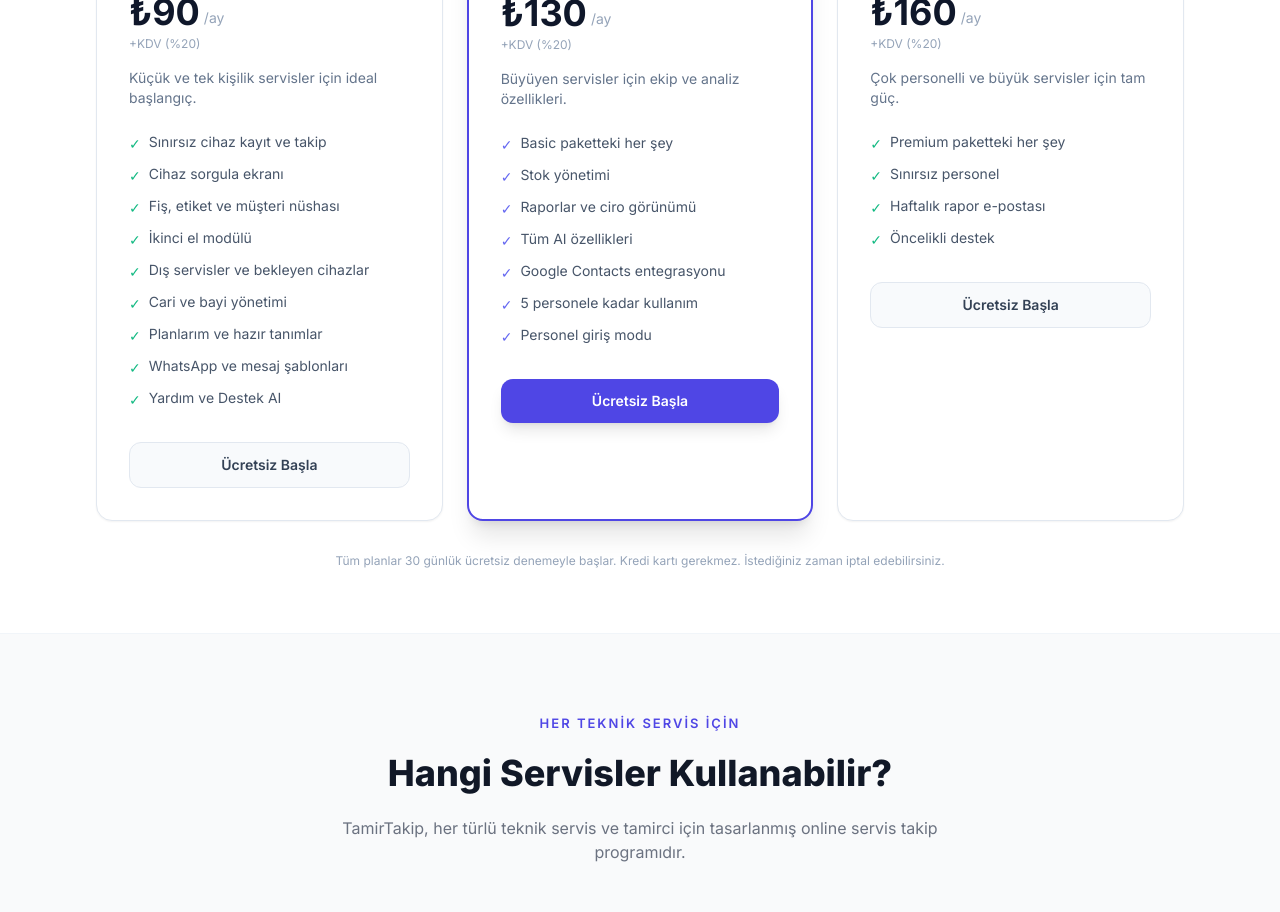
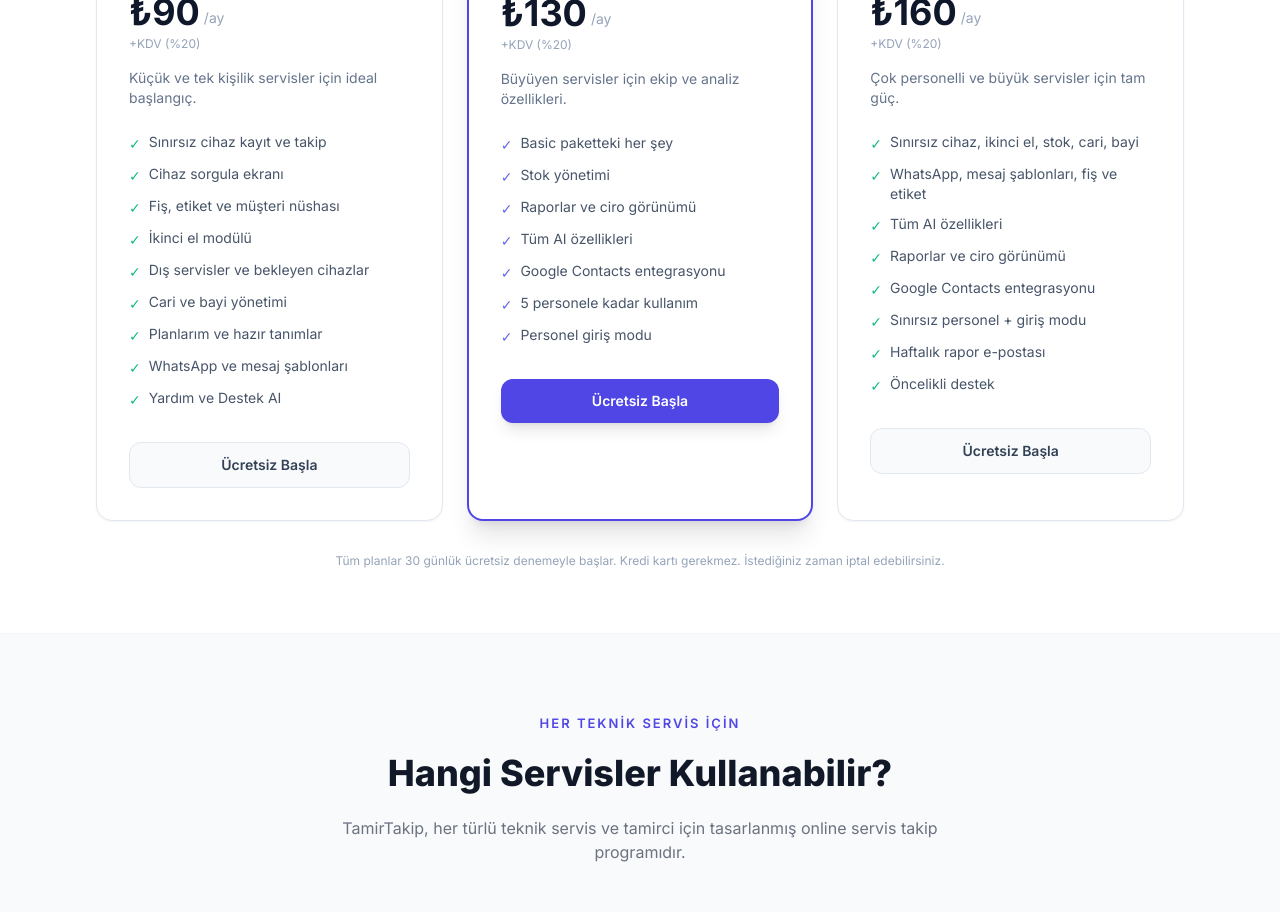
Before and after one commit to kaanccolak/teknikservis, a Next.js app in the folder servis-takip/: page /landing in a window 1280 px wide. Shown: the part 2820-3732 px from the top of the page. Built offline with nearby package versions, Linux system fonts and the light colour scheme; a web font is replaced by a local one.

Commit message:
fiyatlandırma update

```diff
--- a/servis-takip/src/app/landing/page.tsx
+++ b/servis-takip/src/app/landing/page.tsx
@@ -570,8 +570,12 @@ export default function LandingPage() {
                 <p className="mt-1 text-xs text-slate-400">+KDV (%20)</p>
                 <p className="mt-4 text-sm text-slate-500">Çok personelli ve büyük servisler için tam güç.</p>
                 <ul className="mt-6 space-y-2.5 text-sm text-slate-600">
-                  <li className="flex items-start gap-2"><span className="mt-0.5 text-emerald-500">✓</span>Premium paketteki her şey</li>
-                  <li className="flex items-start gap-2"><span className="mt-0.5 text-emerald-500">✓</span>Sınırsız personel</li>
+                  <li className="flex items-start gap-2"><span className="mt-0.5 text-emerald-500">✓</span>Sınırsız cihaz, ikinci el, stok, cari, bayi</li>
+                  <li className="flex items-start gap-2"><span className="mt-0.5 text-emerald-500">✓</span>WhatsApp, mesaj şablonları, fiş ve etiket</li>
+                  <li className="flex items-start gap-2"><span className="mt-0.5 text-emerald-500">✓</span>Tüm AI özellikleri</li>
+                  <li className="flex items-start gap-2"><span className="mt-0.5 text-emerald-500">✓</span>Raporlar ve ciro görünümü</li>
+                  <li className="flex items-start gap-2"><span className="mt-0.5 text-emerald-500">✓</span>Google Contacts entegrasyonu</li>
+                  <li className="flex items-start gap-2"><span className="mt-0.5 text-emerald-500">✓</span>Sınırsız personel + giriş modu</li>
                   <li className="flex items-start gap-2"><span className="mt-0.5 text-emerald-500">✓</span>Haftalık rapor e-postası</li>
                   <li className="flex items-start gap-2"><span className="mt-0.5 text-emerald-500">✓</span>Öncelikli destek</li>
                 </ul>
```
